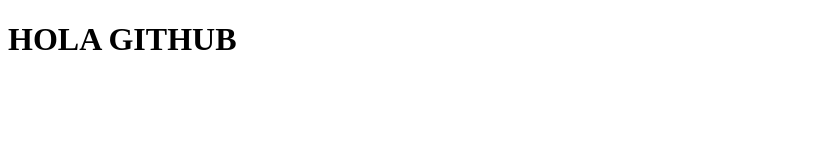
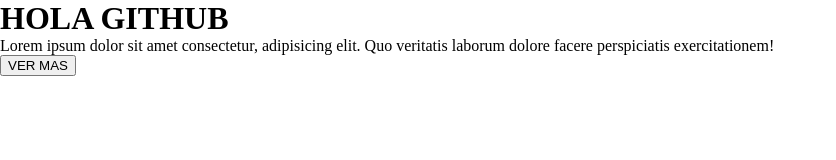
Before and after one commit to FedericoSannazzaro/proyecto-final-coder, a plain HTML site: page index.html in a window 1280 px wide. Shown: the whole page, without its empty margins (0-836 px from the left). Drawn offline with Linux system fonts and the light colour scheme.

Commit message:
Agregue Css y modifique el index

```diff
--- /dev/null
+++ b/css/styles.css
@@ -0,0 +1,4 @@
+*{
+    margin: 0;
+
+}
--- a/index.html
+++ b/index.html
@@ -4,9 +4,12 @@
     <meta charset="UTF-8">
     <meta http-equiv="X-UA-Compatible" content="IE=edge">
     <meta name="viewport" content="width=device-width, initial-scale=1.0">
+    <link rel="stylesheet" href="./css/styles.css">
     <title>Clase 10 Repositorio GITHUB</title>
 </head>
 <body>
     <h1>HOLA GITHUB</h1>
+    <p>Lorem ipsum dolor sit amet consectetur, adipisicing elit. Quo veritatis laborum dolore facere perspiciatis exercitationem!</p>
+    <button>VER MAS</button>
 </body>
 </html>
```
